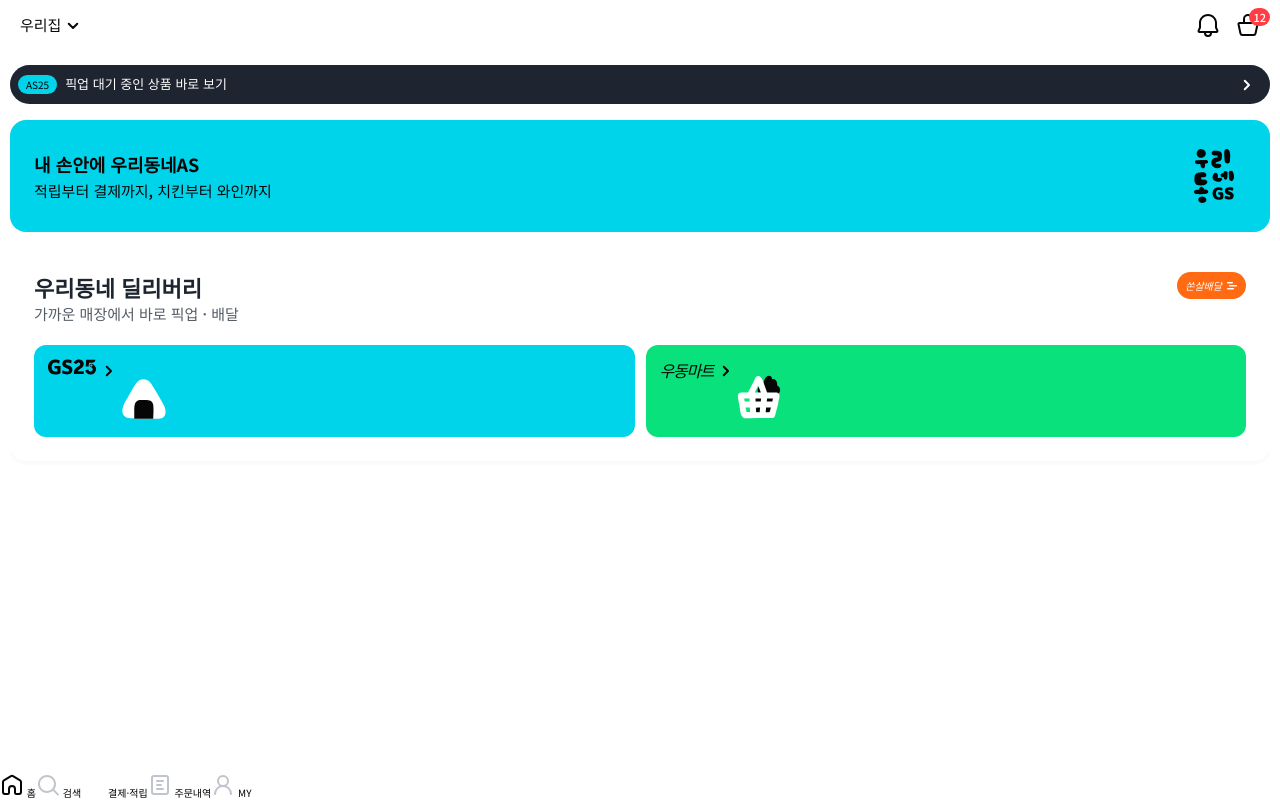
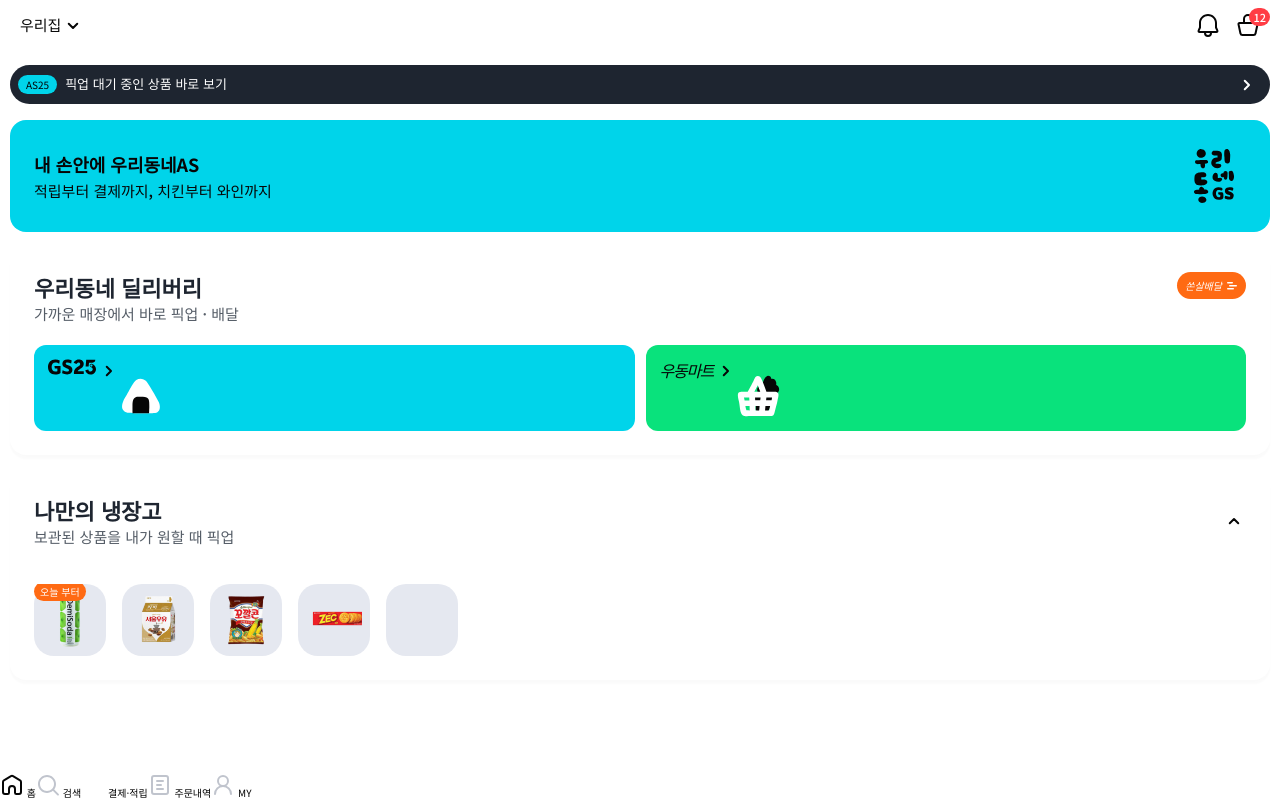
Before and after one commit to seohyundeveloper/mart__scss, a website: page index.html in a window 1280 px wide. Drawn offline with Linux system fonts and the light colour scheme.

Commit message:
refrigerator

```diff
--- a/index.html
+++ b/index.html
@@ -72,14 +72,43 @@
           <div class="box small__mint item__align">
             <img src="./images/logo1.svg" alt="GS25">
             <img src="./images/ico_arrow_riight_black.svg" alt="">
-            <img src="./images/ico_rice.svg" alt="삼각김밥" class="space">
+            <img src="./images/ico_rice.svg" alt="삼각김밥" class="space ico__size">
           </div>
           <div class="box small__green item__align">
             <i class="title__type3">우동마트</i>
             <img src="./images/ico_arrow_riight_black.svg" alt="">
-            <img src="./images/ico_bucket.svg" alt="장바구니" class="space">
+            <img src="./images/ico_bucket.svg" alt="장바구니" class="space ico__size">
           </div>
         </div>
+      </div>
+      <div class="box white space">
+        <div class="text__align">
+          <div class="text__align-left">
+            <p class="title__type2">나만의 냉장고</p>
+            <span class="sub-title__type2">보관된 상품을 내가 원할 때 픽업</span>
+          </div>
+          <img src="./images/ico_arrow_up_black.svg" alt="">
+        </div>
+        <ul class="category-list space2">
+          <li class="item1">
+            <a href="">
+              <span class="a11y-hidden">데미소다</span>
+              <span class="--active">오늘 부터</span>
+            </a>
+          </li>
+          <li class="item2">
+            <a href=""><span class="a11y-hidden">서울우유</span></a>
+          </li>
+          <li class="item3">
+            <a href=""><span class="a11y-hidden">꼬깔콘</span></a>
+          </li>
+          <li class="item4">
+            <a href=""><span class="a11y-hidden">제크</span></a>
+          </li>
+          <li class="item5">
+            <a href=""><span class="a11y-hidden">ABC초콜릿</span></a>
+          </li>
+        </ul>
       </div>
     </div>
   </main>
--- a/scss/components/_align.scss
+++ b/scss/components/_align.scss
@@ -36,4 +36,8 @@
     font-style: italic;
     letter-spacing: rem(-1.28);
   }
+  .ico__size {
+    width: rem(42.252);
+    height: rem(42.467);
+  }
 }
--- a/scss/components/_space.scss
+++ b/scss/components/_space.scss
@@ -3,3 +3,7 @@
 .space{
   @include space(margin, top, 16);
 }
+
+.space2 {
+  @include space(margin, top, 36);
+}
```
Also changed, not shown: css/styles.css, images/ico_arrow_up_black.svg (added), 1 other file.
